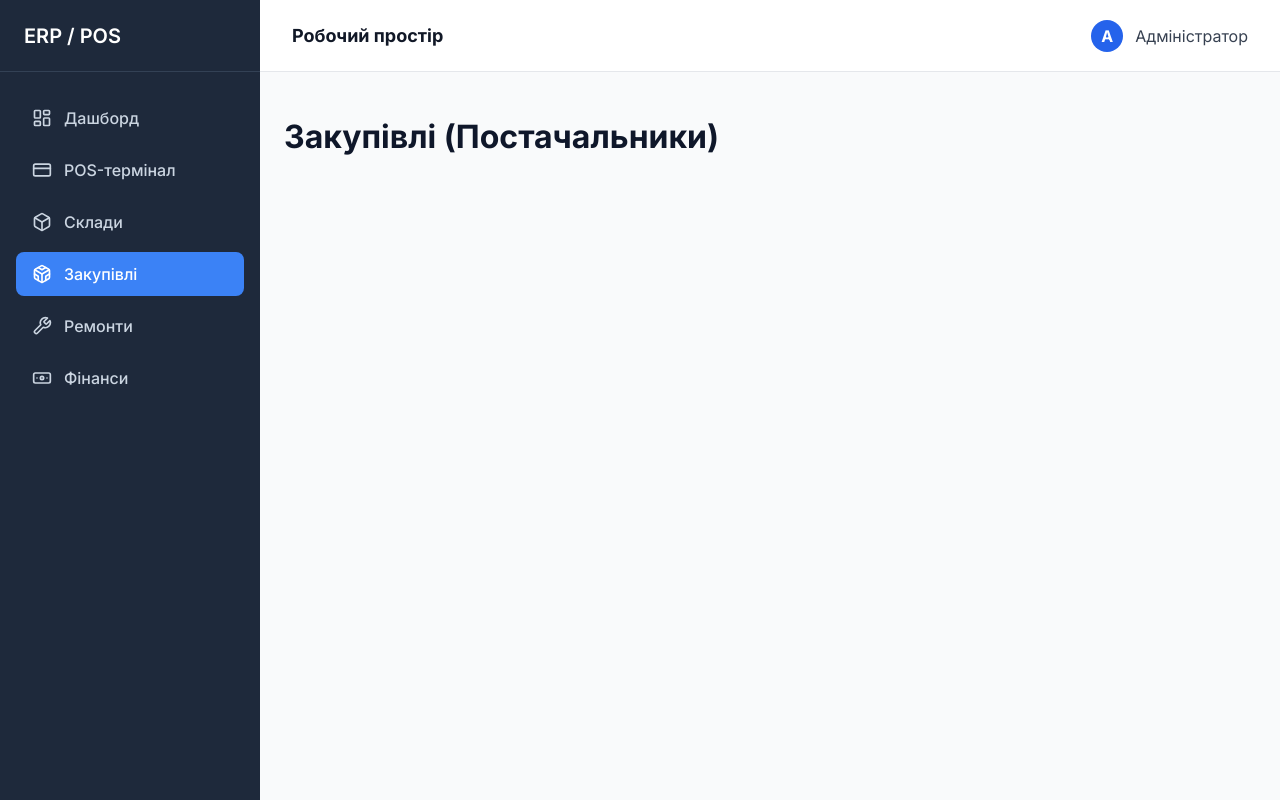
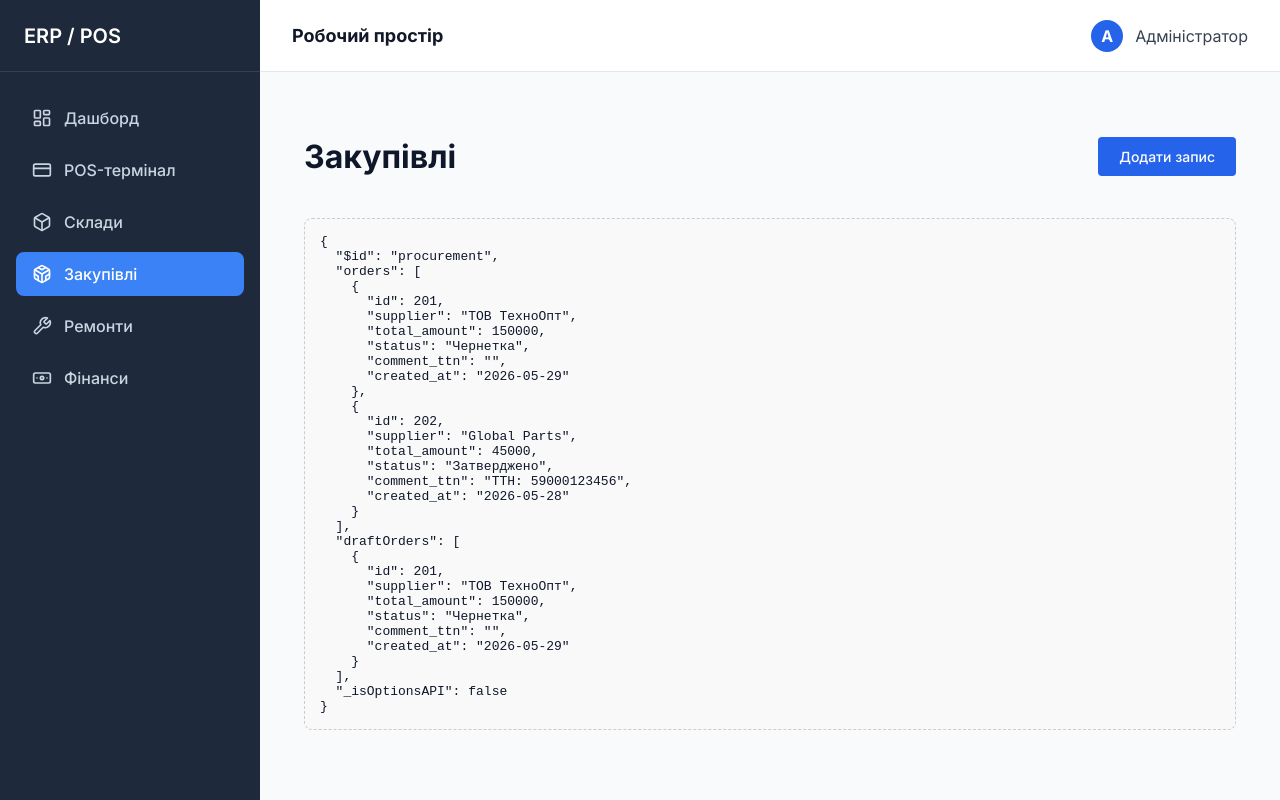
Before and after one commit to Kurioon/erp-pos-frontend, a Vue app: page /procurement in a window 1280 px wide. Built offline with nearby package versions, Linux system fonts and the light colour scheme; sample sign-in values are in the browser's storage.

Commit message:
feat: add basic mockups and store connections for all views

```diff
--- a/src/views/DashboardView.vue
+++ b/src/views/DashboardView.vue
@@ -1,5 +1,38 @@
+<script setup>
+import { useDashboardStore } from '@/stores/dashboard'
+import BaseButton from '@/components/ui/BaseButton.vue'
+
+// І ТУТ ЗМІНЮЄМО
+const currentStore = useDashboardStore()
+</script>
+
 <template>
-  <div>
-    <h1>Дашборд</h1>
-    </div>
+  <div class="view-wrapper">
+    <header class="header">
+      <h1>Дашборд</h1>
+      <BaseButton>Додати запис</BaseButton>
+    </header>
+
+    <main class="content-list">
+      <pre class="mock-data">{{ currentStore }}</pre>
+    </main>
+  </div>
 </template>
+
+<style scoped>
+.view-wrapper {
+  padding: 20px;
+}
+.header {
+  display: flex;
+  justify-content: space-between;
+  align-items: center;
+  margin-bottom: 20px;
+}
+.mock-data {
+  border: 1px dashed #ccc;
+  padding: 15px;
+  border-radius: 8px;
+  background-color: #f9f9f9;
+}
+</style>
--- a/src/views/FinanceView.vue
+++ b/src/views/FinanceView.vue
@@ -1,5 +1,40 @@
+<script setup>
+
+import { useFinanceStore } from '@/stores/finance'
+import BaseButton from '@/components/ui/BaseButton.vue'
+
+
+const currentStore = useFinanceStore()
+</script>
+
 <template>
-  <div>
-    <h1>Фінанси</h1>
-    </div>
+  <div class="view-wrapper">
+    <header class="header">
+
+      <h1>Фінанси</h1>
+      <BaseButton>Додати запис</BaseButton>
+    </header>
+
+    <main class="content-list">
+      <pre class="mock-data">{{ currentStore }}</pre>
+    </main>
+  </div>
 </template>
+
+<style scoped>
+.view-wrapper {
+  padding: 20px;
+}
+.header {
+  display: flex;
+  justify-content: space-between;
+  align-items: center;
+  margin-bottom: 20px;
+}
+.mock-data {
+  border: 1px dashed #ccc;
+  padding: 15px;
+  border-radius: 8px;
+  background-color: #f9f9f9;
+}
+</style>
--- a/src/views/ProcurementView.vue
+++ b/src/views/ProcurementView.vue
@@ -1,5 +1,39 @@
+<script setup>
+import { useProcurementStore } from '@/stores/procurement'
+import BaseButton from '@/components/ui/BaseButton.vue'
+
+
+const currentStore = useProcurementStore()
+</script>
+
 <template>
-  <div>
-    <h1>Закупівлі (Постачальники)</h1>
-    </div>
+  <div class="view-wrapper">
+    <header class="header">
+      <h1>Закупівлі</h1>
+      <BaseButton>Додати запис</BaseButton>
+    </header>
+
+    <main class="content-list">
+      <!-- Поки просто виводимо весь об'єкт стора, щоб переконатися, що він підключений -->
+      <pre class="mock-data">{{ currentStore }}</pre>
+    </main>
+  </div>
 </template>
+
+<style scoped>
+.view-wrapper {
+  padding: 20px;
+}
+.header {
+  display: flex;
+  justify-content: space-between;
+  align-items: center;
+  margin-bottom: 20px;
+}
+.mock-data {
+  border: 1px dashed #ccc;
+  padding: 15px;
+  border-radius: 8px;
+  background-color: #f9f9f9;
+}
+</style>
--- a/src/views/RepairsView.vue
+++ b/src/views/RepairsView.vue
@@ -1,6 +1,44 @@
+<script setup>
+import { useRepairsStore } from '@/stores/repairs'
+import BaseButton from '@/components/ui/BaseButton.vue'
+
+const repairsStore = useRepairsStore()
+</script>
+
 <template>
-  <div>
-    <h1>Сервісний центр (Ремонти)</h1>
-    <p>Канбан-дошка та облік пристроїв у комірках</p>
+  <div class="repairs-view">
+    <header class="header">
+      <h1>Сервісний центр (Ремонти)</h1>
+      <BaseButton>Додати ремонт</BaseButton>
+    </header>
+
+    <main class="repairs-list">
+      <div
+        v-for="item in repairsStore.jobs"
+        :key="item.id"
+        class="repair-card-mock"
+      >
+        <pre>{{ item }}</pre>
+      </div>
+    </main>
   </div>
 </template>
+
+<style scoped>
+.repairs-view {
+  padding: 20px;
+}
+.header {
+  display: flex;
+  justify-content: space-between;
+  align-items: center;
+  margin-bottom: 20px;
+}
+.repair-card-mock {
+  border: 1px dashed #ccc;
+  padding: 15px;
+  margin-bottom: 10px;
+  border-radius: 8px;
+  background-color: #f9f9f9;
+}
+</style>во
--- a/src/views/WarehousesView.vue
+++ b/src/views/WarehousesView.vue
@@ -1,5 +1,38 @@
+<script setup>
+
+import { useWarehousesStore } from '@/stores/warehouses'
+import BaseButton from '@/components/ui/BaseButton.vue'
+const currentStore = useWarehousesStore()
+</script>
+
 <template>
-  <div>
-    <h1>Склади та Номенклатура</h1>
+  <div class="view-wrapper">
+    <header class="header">
+
+      <h1>Склади</h1>
+      <BaseButton>Додати запис</BaseButton>
+    </header>
+
+    <main class="content-list">
+      <pre class="mock-data">{{ currentStore }}</pre>
+    </main>
   </div>
 </template>
+
+<style scoped>
+.view-wrapper {
+  padding: 20px;
+}
+.header {
+  display: flex;
+  justify-content: space-between;
+  align-items: center;
+  margin-bottom: 20px;
+}
+.mock-data {
+  border: 1px dashed #ccc;
+  padding: 15px;
+  border-radius: 8px;
+  background-color: #f9f9f9;
+}
+</style>
```
